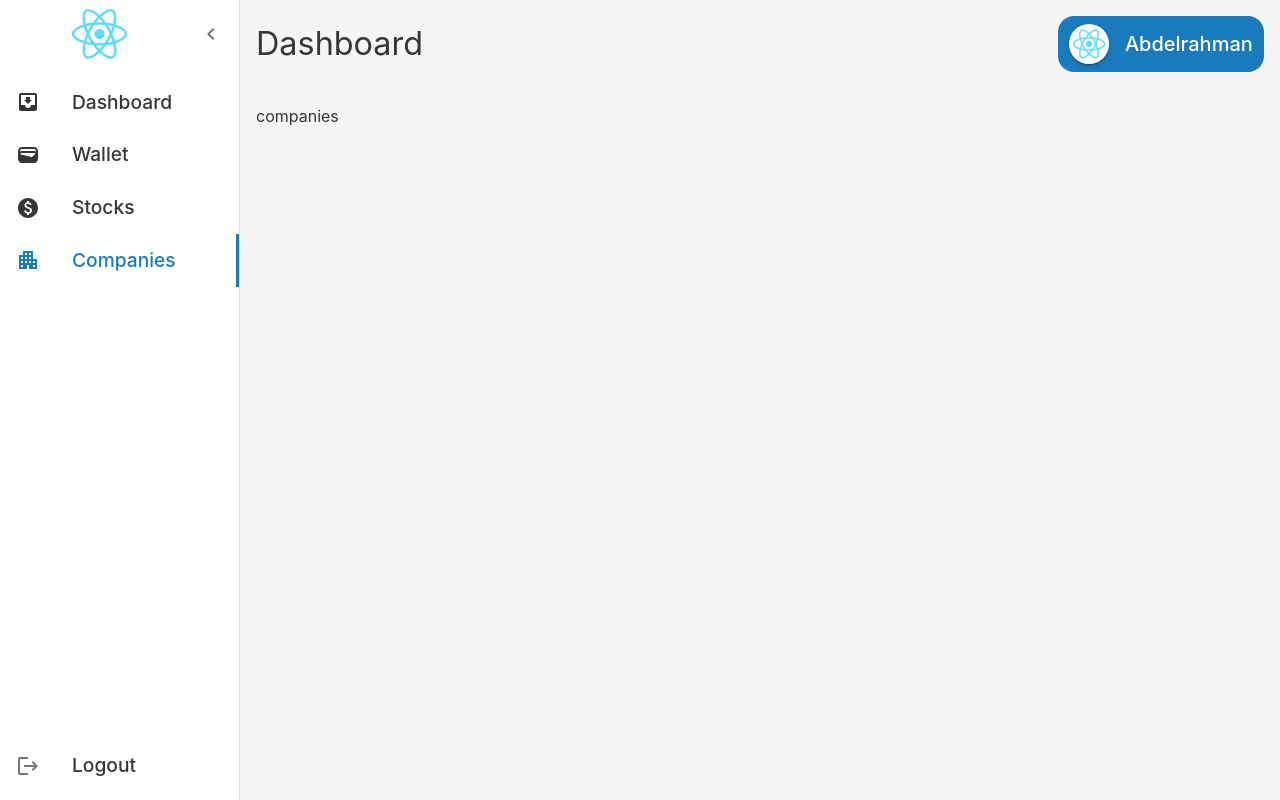
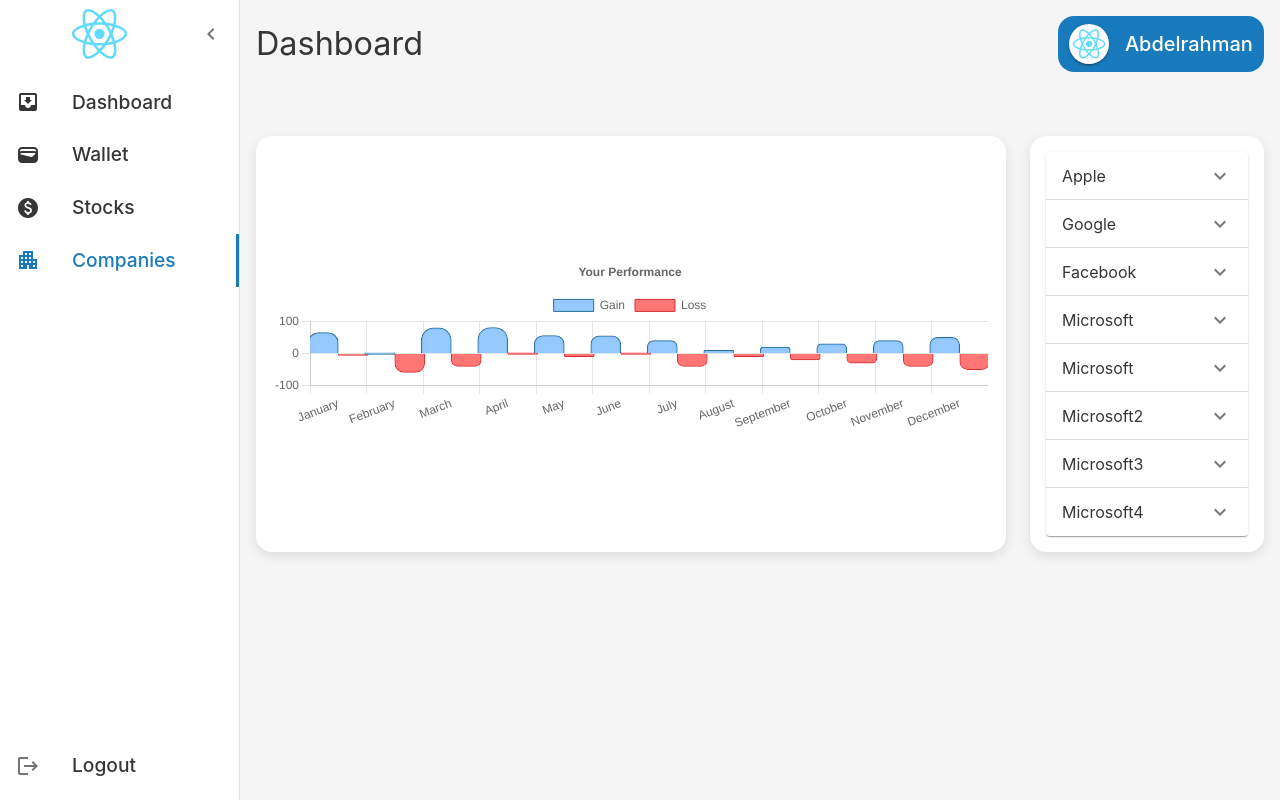
Before and after one commit to Abd-ELrahmanHamza/Stock-Market-Trading, a React (Create React App) app: page /companies in a window 1280 px wide. Built offline with nearby package versions, Linux system fonts and the light colour scheme.

Commit message:
companies tab

```diff
--- a/src/presentation/App.tsx
+++ b/src/presentation/App.tsx
@@ -4,6 +4,7 @@
 import { theme } from "./theme";
 import InvestorDashboard from "./pages/Investor/InvestorDashboard";
 import InvestorStocks from "./pages/Investor/InvestorStocks";
+import InvestorCompanies from "./pages/Investor/InvestorCompanies";
 
 const router = createBrowserRouter([
   {
@@ -20,7 +21,7 @@
       },
       {
         path: "companies",
-        element: <div>companies</div>,
+        element: <InvestorCompanies />,
       },
       {
         path: "stocks",
--- a/src/presentation/components/Button.tsx
+++ b/src/presentation/components/Button.tsx
@@ -6,7 +6,7 @@
 }
 const SellButton = ({ children, props }: Props) => {
   return (
-    <Button variant="contained" color="error" {...props}>
+    <Button variant="contained" color="secondary" {...props}>
       {children}
     </Button>
   );
--- /dev/null
+++ b/src/presentation/components/CenterBox.tsx
@@ -0,0 +1,18 @@
+import styled from "@mui/material/styles/styled";
+import { Box } from "@mui/material";
+const StyledCenterBox = styled(Box)(({ theme }) => ({
+  display: "flex",
+  justifyContent: "center",
+  alignItems: "center",
+    height: "100%",
+}));
+
+interface Props {
+  children: React.ReactNode;
+}
+
+const CenterBox = ({ children }: Props) => {
+  return <StyledCenterBox>{children}</StyledCenterBox>;
+};
+
+export default CenterBox;
--- /dev/null
+++ b/src/presentation/features/CompaniesAccordion.tsx
@@ -0,0 +1,84 @@
+import * as React from "react";
+import Accordion from "@mui/material/Accordion";
+import AccordionDetails from "@mui/material/AccordionDetails";
+import AccordionSummary from "@mui/material/AccordionSummary";
+import Typography from "@mui/material/Typography";
+import ExpandMoreIcon from "@mui/icons-material/ExpandMore";
+import {
+  Table,
+  TableBody,
+  TableCell,
+  TableContainer,
+  TableRow,
+  Paper,
+  TableHead,
+  Box,
+} from "@mui/material";
+import { BuyButton } from "../components/Button";
+import styled from "@mui/material/styles/styled";
+
+const ActionContainer = styled(Box)(({ theme }) => ({
+  display: "flex",
+  justifyContent: "center",
+  alignItems: "center",
+  width: "100%",
+  padding: theme.spacing(2),
+}));
+interface Props {
+  companies: {
+    name: string;
+    stocks: number;
+    price: number;
+  }[];
+  handleSelectCompany: (company: string) => void;
+}
+const CompaniesAccordion = ({ companies, handleSelectCompany }: Props) => {
+  const [expanded, setExpanded] = React.useState<string | false>(false);
+
+  const handleChange =
+    (panel: string) => (event: React.SyntheticEvent, isExpanded: boolean) => {
+      setExpanded(isExpanded ? panel : false);
+      handleSelectCompany(panel);
+    };
+  return (
+    <div>
+      {companies.map((company) => (
+        <Accordion
+          expanded={expanded === company.name}
+          onChange={handleChange(company.name)}
+        >
+          <AccordionSummary
+            expandIcon={<ExpandMoreIcon />}
+            aria-controls="panel1bh-content"
+            id="panel1bh-header"
+          >
+            <Typography>{company.name}</Typography>
+          </AccordionSummary>
+          <AccordionDetails>
+            <TableContainer>
+              <Table>
+                <TableHead>
+                  <TableRow>
+                    <TableCell>Stocks</TableCell>
+                    <TableCell>price</TableCell>
+                  </TableRow>
+                </TableHead>
+                <TableBody>
+                  <TableRow>
+                    <TableCell>{company.stocks}</TableCell>
+                    <TableCell>{company.price}</TableCell>
+                  </TableRow>
+                </TableBody>
+              </Table>
+              <ActionContainer>
+                <BuyButton props={{}}>Buy</BuyButton>
+              </ActionContainer>
+            </TableContainer>
+          </AccordionDetails>
+        </Accordion>
+      ))}
+    </div>
+  );
+};
+
+export default CompaniesAccordion;
--- a/src/presentation/features/Stocks.tsx
+++ b/src/presentation/features/Stocks.tsx
@@ -143,7 +143,7 @@
   ActionComponent: React.ReactElement;
 }) {
   const [page, setPage] = React.useState(0);
-  const [rowsPerPage, setRowsPerPage] = React.useState(5);
+  const [rowsPerPage, setRowsPerPage] = React.useState(4);
 
   const handleChangePage = (
     event: React.MouseEvent<HTMLButtonElement> | null,
@@ -160,7 +160,7 @@
   return (
     <Card>
       <CustomTablePagination
-        rowsPerPageOptions={[5, 10, 25]}
+        rowsPerPageOptions={[4, 10, 25]}
         count={rows.length}
         rowsPerPage={rowsPerPage}
         page={page}
--- /dev/null
+++ b/src/presentation/pages/Investor/InvestorCompanies.tsx
@@ -0,0 +1,87 @@
+import React from "react";
+import { BarChart } from "../../components/BarChart";
+import { Card } from "../../components/Card";
+import CenterBox from "../../components/CenterBox";
+import CompaniesAccordion from "../../features/CompaniesAccordion";
+import { Grid, Typography, Box } from "@mui/material";
+import styled from "@mui/material/styles/styled";
+const companies = [
+  {
+    name: "Apple",
+    stocks: 200,
+    price: 200,
+  },
+  {
+    name: "Google",
+    stocks: 200,
+    price: 200,
+  },
+  {
+    name: "Facebook",
+    stocks: 200,
+    price: 200,
+  },
+  {
+    name: "Microsoft",
+    stocks: 200,
+    price: 200,
+  },
+  {
+    name: "Microsoft",
+    stocks: 200,
+    price: 200,
+  },
+  {
+    name: "Microsoft2",
+    stocks: 200,
+    price: 200,
+  },
+  {
+    name: "Microsoft3",
+    stocks: 200,
+    price: 200,
+  },
+  {
+    name: "Microsoft4",
+    stocks: 200,
+    price: 200,
+  },
+];
+
+const CompanyName = styled(Typography)(({ theme }) => ({
+  padding: theme.spacing(2,0),
+}));
+const InvestorCompanies = () => {
+  const [selectedCompany, setSelectedCompany] = React.useState<string | false>(
+    false
+  );
+  const handleSelectCompany = (company: string) => {
+    setSelectedCompany(company);
+  };
+  return (
+    <Box>
+      <CompanyName variant="h4" color="primary">
+        {selectedCompany}
+      </CompanyName>
+      <Grid container spacing={3} columns={{ xs: 1, md: 1, lg: 4 }}>
+        <Grid item xs={1} md={3}>
+          <Card>
+            <CenterBox>
+              <BarChart />
+            </CenterBox>
+          </Card>
+        </Grid>
+        <Grid item xs={1} md={1}>
+          <Card>
+            <CompaniesAccordion
+              companies={companies}
+              handleSelectCompany={handleSelectCompany}
+            />
+          </Card>
+        </Grid>
+      </Grid>
+    </Box>
+  );
+};
+
+export default InvestorCompanies;
--- a/src/presentation/pages/Investor/InvestorStocks.tsx
+++ b/src/presentation/pages/Investor/InvestorStocks.tsx
@@ -1,10 +1,41 @@
-import { Box, Typography } from "@mui/material";
+import { Box, Typography, styled } from "@mui/material";
 import Stocks from "../../features/Stocks";
-import {BuyButton, SellButton} from "../../components/Button";
+import { BuyButton, SellButton } from "../../components/Button";
 
+import * as React from "react";
+import Tabs from "@mui/material/Tabs";
+import Tab from "@mui/material/Tab";
+import PhoneIcon from "@mui/icons-material/Phone";
+import PaidIcon from "@mui/icons-material/Paid";
+const CenterBox = styled(Box)(({ theme }) => ({
+  display: "flex",
+  justifyContent: "center",
+  alignItems: "center",
+}));
+interface Props {
+  value: number;
+  handleChange: (event: React.SyntheticEvent, newValue: number) => void;
+}
+function IconTabs({ value, handleChange }: Props) {
+  return (
+    <CenterBox>
+      <Tabs value={value} onChange={handleChange}>
+        <Tab icon={<PhoneIcon />} label="Your Stocks" />
+        <Tab icon={<PaidIcon />} label="Buy Stocks" />
+      </Tabs>
+    </CenterBox>
+  );
+}
 const InvestorStocks = () => {
+  const [value, setValue] = React.useState(0);
+
+  const handleChange = (event: React.SyntheticEvent, newValue: number) => {
+    setValue(newValue);
+  };
   return (
     <Box>
+      <IconTabs value={value} handleChange={handleChange} />
+      {value === 0 && (
         <Box>
           <Typography variant="h4" sx={{ padding: "1rem" }}>
             Your Stocks
@@ -17,6 +48,8 @@
             }
           />
         </Box>
+      )}
+      {value === 1 && (
         <Box>
           <Typography variant="h4" sx={{ padding: "1rem" }}>
             Buy Stocks
@@ -29,6 +62,7 @@
             }
           />
         </Box>
+      )}
     </Box>
   );
 };
--- a/src/presentation/theme.tsx
+++ b/src/presentation/theme.tsx
@@ -21,7 +21,7 @@
       secondary: {
         main: "#00b894", // Green
         light: "#00cec9", // Light Green
-        dark: "#0984e3", // Dark Green
+        dark: "#008b70", // Dark Green
       },
       error: {
         main: "#ff0000", // Red
```
Lines whose indentation alone changed are shown as unchanged.
